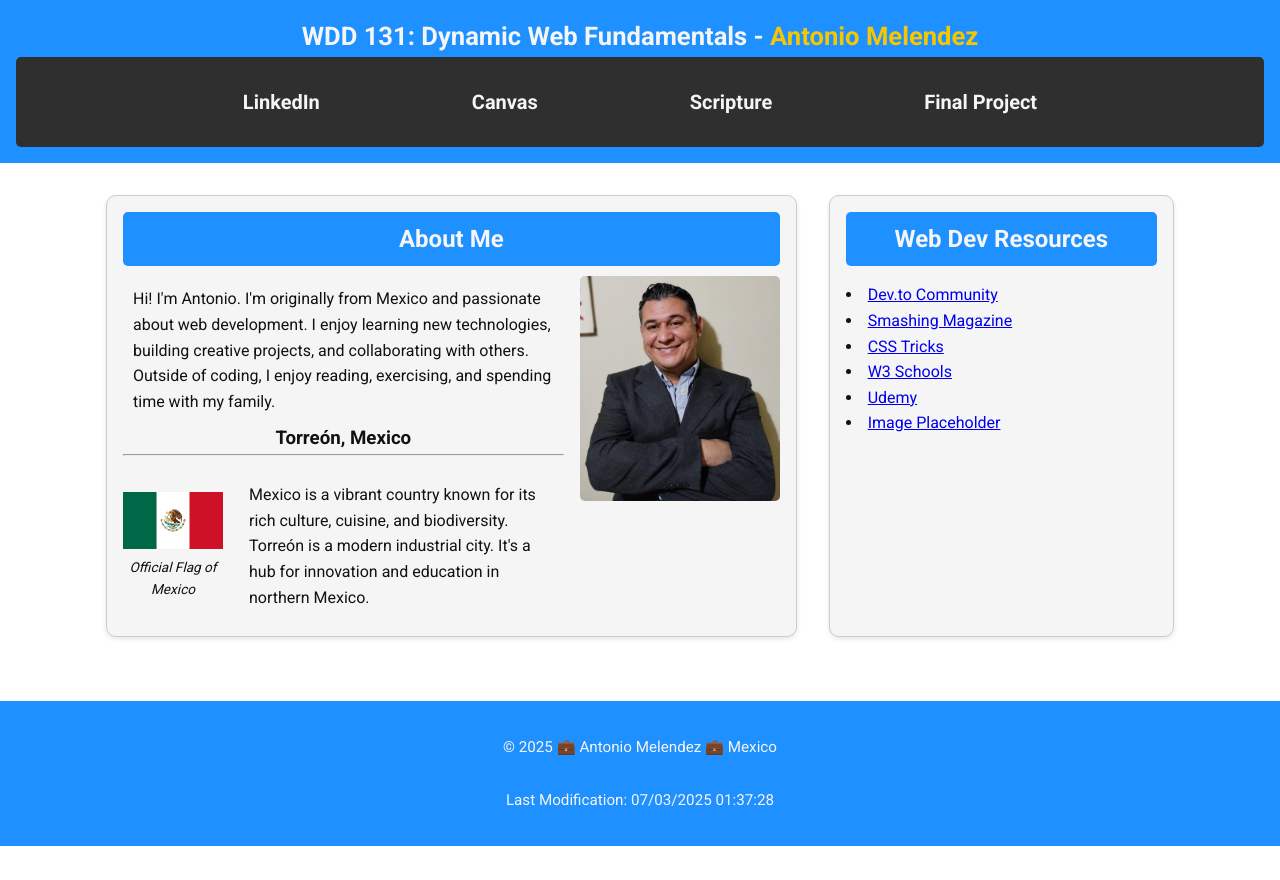
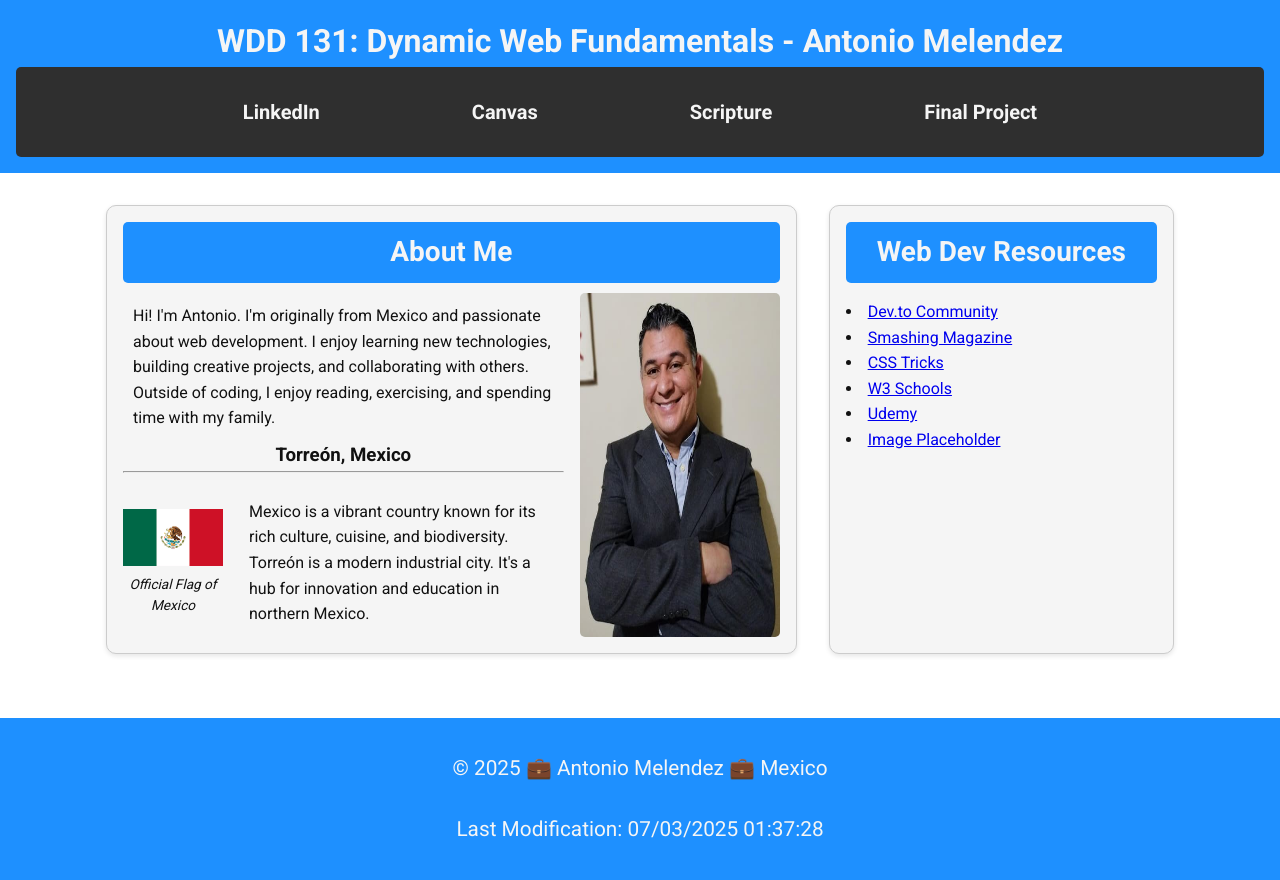
Before and after one commit to github-antoniomelendez/wdd131, a plain HTML site: page week01/index.html in a window 1280 px wide. Before the commit the page ends 846 px from the top, so only its background shows below. Drawn offline with Linux system fonts and the light colour scheme.

Commit message:
corrected css contrast issue

```diff
--- a/week01/styles/base.css
+++ b/week01/styles/base.css
@@ -4,7 +4,7 @@
     --light-bg: whitesmoke;
     --nav-bg: #2f2f2f;
     --hover-bg: #555;
-    --accent-color: #f6c700;
+    --accent-color: whitesmoke;
     --shadow: 0 2px 5px rgba(0, 0, 0, 0.1);
     --font-main: 'Roboto', sans-serif;
 }
@@ -38,7 +38,7 @@ header {
 }
 
 header h1 {
-    font-size: clamp(1.5rem, 2vw, 2rem);
+    font-size: clamp(2rem, 2vw, 2rem);
 }
 
 h2 {
@@ -47,6 +47,7 @@ h2 {
     color: var(--light-bg);
     border-radius: 5px;
     padding: 0.5rem;
+    font-size: 1.75rem;
 }
 
 h3 {
@@ -136,7 +137,7 @@ main {
 .profile-img {
     max-width: 300px;
     width: 200px;
-    height: 225px;
+    height: auto;
     border-radius: 5px;
 }
 
@@ -184,7 +185,7 @@ footer {
     text-align: center;
     padding: 1rem;
     margin-top: 2rem;
-    font-size: 0.95rem;
+    font-size: 1.3rem;
 }
 
 footer p {
```
